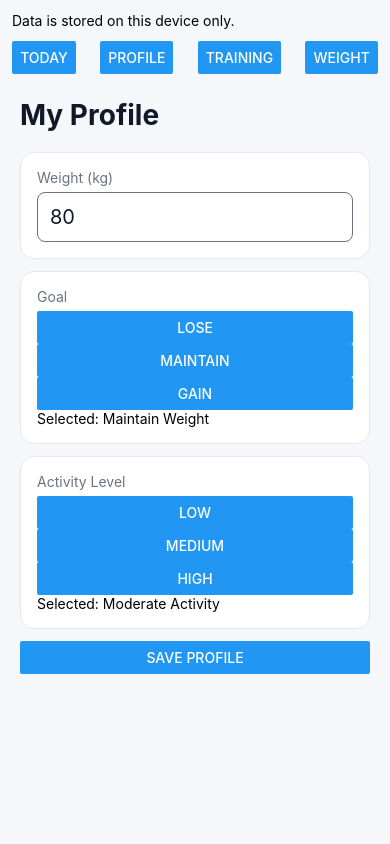
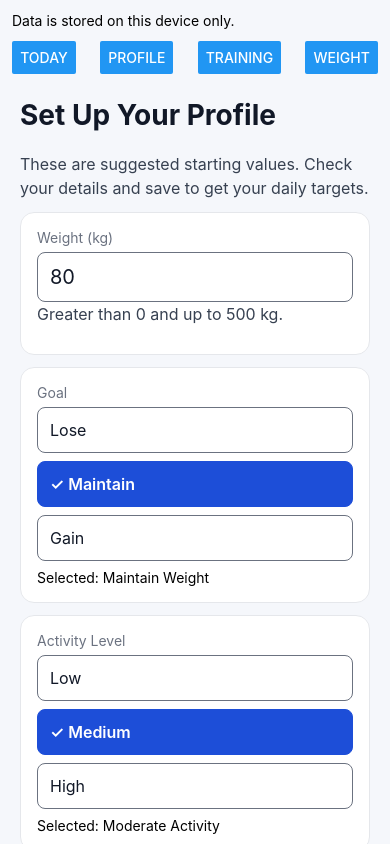
Before and after one commit to beringt/Peak-app, a React Native app: screen / in a window 390 px wide. Both pictures are taken after a click on the button "PROFILE". Built offline with nearby package versions, Linux system fonts and the light colour scheme.

Commit message:
Clarify first-use profile setup, selections and device-save feedback

```diff
--- a/App.tsx
+++ b/App.tsx
@@ -54,6 +54,12 @@ export default function App() {
           />
         ))}
       </View>
+      {activeScreen === "today" && profile === null ? (
+        <View style={styles.storageNotice}>
+          <Text>Start with your profile to get daily targets.</Text>
+          <Button title="Set Up Profile" onPress={() => setActiveScreen("profile")} />
+        </View>
+      ) : null}
       {activeScreen === "today" ? (
         <DailyRecommendationScreen
           profile={profile}
@@ -62,7 +68,7 @@ export default function App() {
         />
       ) : null}
       {activeScreen === "profile" ? (
-        <ProfileScreen savedProfile={profile} onSave={(value) => persistence.update((data) => ({ ...data, profile: value }))} />
+        <ProfileScreen savedProfile={profile} saveStatus={saved.saveStatus} onSave={(value) => persistence.update((data) => ({ ...data, profile: value }))} />
       ) : null}
       {activeScreen === "training" ? (
         <TrainingPlanScreen savedPlan={trainingPlan} onSave={(value) => persistence.update((data) => ({ ...data, trainingPlan: value }))} />
--- a/src/features/profile/ProfileScreen.tsx
+++ b/src/features/profile/ProfileScreen.tsx
@@ -1,7 +1,9 @@
 import { useState } from "react";
-import { Button, ScrollView, StyleSheet, Text, TextInput, View } from "react-native";
+import { Button, Pressable, ScrollView, StyleSheet, Text, TextInput, View } from "react-native";
 
 import type { UserProfile } from "../../types";
+import type { PersistenceSnapshot } from "../../utils/localPersistence";
+import { parseWeight } from "../../utils/weight";
 
 const goalLabels: Record<UserProfile["goal"], string> = {
   lose: "Lose Weight",
@@ -18,21 +20,30 @@ const activityLabels: Record<UserProfile["activityLevel"], string> = {
 type ProfileScreenProps = {
   savedProfile: UserProfile | null;
   onSave: (profile: UserProfile) => void;
+  saveStatus: PersistenceSnapshot["saveStatus"];
 };
 
-export function ProfileScreen({ savedProfile, onSave }: ProfileScreenProps) {
+export function ProfileScreen({ savedProfile, onSave, saveStatus }: ProfileScreenProps) {
   const [weight, setWeight] = useState(String(savedProfile?.weight ?? 80));
   const [goal, setGoal] = useState<UserProfile["goal"]>(savedProfile?.goal ?? "maintain");
   const [activityLevel, setActivityLevel] =
     useState<UserProfile["activityLevel"]>(savedProfile?.activityLevel ?? "medium");
   const [errorMessage, setErrorMessage] = useState("");
-  const [confirmationMessage, setConfirmationMessage] = useState("");
+  const [submitted, setSubmitted] = useState(false);
+  const hasChanges = savedProfile === null ||
+    parseWeight(weight) !== savedProfile.weight ||
+    goal !== savedProfile.goal || activityLevel !== savedProfile.activityLevel;
+
+  function editing() {
+    setSubmitted(false);
+    setErrorMessage("");
+  }
 
   function saveProfile() {
-    const parsedWeight = Number(weight.trim().replace(",", "."));
-    setConfirmationMessage("");
+    const parsedWeight = parseWeight(weight);
+    setSubmitted(false);
 
-    if (!Number.isFinite(parsedWeight) || parsedWeight <= 0) {
+    if (parsedWeight === null) {
       setErrorMessage("Enter a valid weight in kg.");
       return;
     }
@@ -40,12 +51,17 @@ export function ProfileScreen({ savedProfile, onSave }: ProfileScreenProps) {
     const profile: UserProfile = { weight: parsedWeight, goal, activityLevel };
     onSave(profile);
     setErrorMessage("");
-    setConfirmationMessage("Profile saved.");
+    setSubmitted(true);
   }
 
   return (
     <ScrollView contentContainerStyle={styles.container} keyboardShouldPersistTaps="handled">
-      <Text style={styles.title}>My Profile</Text>
+      <Text style={styles.title}>{savedProfile ? "Edit Profile" : "Set Up Your Profile"}</Text>
+      <Text style={styles.help}>
+        {savedProfile
+          ? "Edit your details, then save to update your daily targets."
+          : "These are suggested starting values. Check your details and save to get your daily targets."}
+      </Text>
 
       <View style={styles.card}>
         <Text style={styles.label}>Weight (kg)</Text>
@@ -53,39 +69,66 @@ export function ProfileScreen({ savedProfile, onSave }: ProfileScreenProps) {
           accessibilityLabel="Weight in kg"
           style={styles.input}
           value={weight}
-          onChangeText={setWeight}
+          onChangeText={(value) => { editing(); setWeight(value); }}
           keyboardType="decimal-pad"
+          accessibilityHint="Enter a weight greater than zero and up to 500 kilograms."
         />
+        <Text style={styles.help}>Greater than 0 and up to 500 kg.</Text>
       </View>
 
-      <View style={styles.card}>
+      <View style={styles.card} accessibilityRole="radiogroup" accessibilityLabel="Goal">
         <Text style={styles.label}>Goal</Text>
         {(["lose", "maintain", "gain"] as const).map((option) => (
-          <Button
+          <Pressable
             key={option}
-            title={{ lose: "Lose", maintain: "Maintain", gain: "Gain" }[option]}
-            onPress={() => setGoal(option)}
-            accessibilityState={{ selected: goal === option }}
-          />
+            accessibilityRole="radio"
+            accessibilityLabel={{ lose: "Lose", maintain: "Maintain", gain: "Gain" }[option]}
+            onPress={() => { editing(); setGoal(option); }}
+            accessibilityState={{ checked: goal === option }}
+            aria-checked={goal === option}
+            style={({ pressed }) => [
+              styles.option, goal === option && styles.selectedOption, pressed && styles.pressedOption,
+            ]}
+          >
+            <Text style={[styles.optionText, goal === option && styles.selectedText]}>
+              {goal === option ? "✓ " : ""}{{ lose: "Lose", maintain: "Maintain", gain: "Gain" }[option]}
+            </Text>
+          </Pressable>
         ))}
         <Text>Selected: {goalLabels[goal]}</Text>
       </View>
 
-      <View style={styles.card}>
+      <View style={styles.card} accessibilityRole="radiogroup" accessibilityLabel="Activity Level">
         <Text style={styles.label}>Activity Level</Text>
         {(["low", "medium", "high"] as const).map((option) => (
-          <Button
+          <Pressable
             key={option}
-            title={{ low: "Low", medium: "Medium", high: "High" }[option]}
-            onPress={() => setActivityLevel(option)}
-            accessibilityState={{ selected: activityLevel === option }}
-          />
+            accessibilityRole="radio"
+            accessibilityLabel={{ low: "Low", medium: "Medium", high: "High" }[option]}
+            onPress={() => { editing(); setActivityLevel(option); }}
+            accessibilityState={{ checked: activityLevel === option }}
+            aria-checked={activityLevel === option}
+            style={({ pressed }) => [
+              styles.option, activityLevel === option && styles.selectedOption, pressed && styles.pressedOption,
+            ]}
+          >
+            <Text style={[styles.optionText, activityLevel === option && styles.selectedText]}>
+              {activityLevel === option ? "✓ " : ""}{{ low: "Low", medium: "Medium", high: "High" }[option]}
+            </Text>
+          </Pressable>
         ))}
         <Text>Selected: {activityLabels[activityLevel]}</Text>
       </View>
-      <Button title="Save Profile" onPress={saveProfile} />
+      {hasChanges ? <Text style={styles.help}>Unsaved changes. Save to apply them.</Text> : null}
+      <Button title="Save Profile" onPress={saveProfile} disabled={saveStatus === "saving"} />
       {errorMessage ? <Text accessibilityRole="alert">{errorMessage}</Text> : null}
-      {confirmationMessage ? <Text accessibilityLiveRegion="polite">{confirmationMessage}</Text> : null}
+      {submitted ? (
+        <Text accessibilityLiveRegion="polite" style={styles.help}>
+          {saveStatus === "saving" ? "Saving profile…" :
+            saveStatus === "error" ? "Profile could not be saved on this device. Retry saving above." :
+            saveStatus === "saved" ? "Profile saved on this device." : ""}
+        </Text>
+      ) : null}
       {savedProfile ? (
         <View style={styles.card}>
           <Text style={styles.label}>Saved Profile</Text>
@@ -124,6 +167,36 @@ const styles = StyleSheet.create({
     color: "#6B7280",
     marginBottom: 6,
   },
+  help: {
+    fontSize: 16,
+    lineHeight: 24,
+    color: "#374151",
+    marginBottom: 12,
+  },
+  option: {
+    minHeight: 44,
+    justifyContent: "center",
+    padding: 12,
+    marginBottom: 8,
+    borderWidth: 1,
+    borderColor: "#6B7280",
+    borderRadius: 8,
+  },
+  selectedOption: {
+    backgroundColor: "#1D4ED8",
+    borderColor: "#1D4ED8",
+  },
+  optionText: {
+    fontSize: 16,
+    color: "#111827",
+  },
+  selectedText: {
+    color: "#FFFFFF",
+    fontWeight: "600",
+  },
+  pressedOption: {
+    opacity: 0.75,
+  },
   value: {
     fontSize: 20,
     fontWeight: "600",
--- a/src/features/weight/WeightLogScreen.tsx
+++ b/src/features/weight/WeightLogScreen.tsx
@@ -3,6 +3,7 @@ import { Button, ScrollView, StyleSheet, Text, TextInput, View } from "react-nat
 
 import type { WeightEntry } from "../../types";
 import { formatDateKey } from "../../utils/date";
+import { parseWeight } from "../../utils/weight";
 import { calculateWeightTrend } from "./calculateWeightTrend";
 
 type WeightLogScreenProps = {
@@ -15,8 +16,8 @@ export function WeightLogScreen({ weightEntries, onAdd }: WeightLogScreenProps)
   const [errorMessage, setErrorMessage] = useState("");
 
   function addWeight() {
-    const parsedWeight = Number(weight.trim().replace(",", "."));
-    if (!Number.isFinite(parsedWeight) || parsedWeight <= 0 || parsedWeight > 500) {
+    const parsedWeight = parseWeight(weight);
+    if (parsedWeight === null) {
       setErrorMessage("Enter a valid weight in kg.");
       return;
     }
--- /dev/null
+++ b/src/utils/weight.ts
@@ -0,0 +1,5 @@
+/** Accept decimal comma as well as decimal point; never accept blank/nonfinite values. */
+export function parseWeight(value: string): number | null {
+  const weight = Number(value.trim().replace(",", "."));
+  return Number.isFinite(weight) && weight > 0 && weight <= 500 ? weight : null;
+}
```
Also changed, not shown: 1 other file (tests, documents, lock files or other folders).
